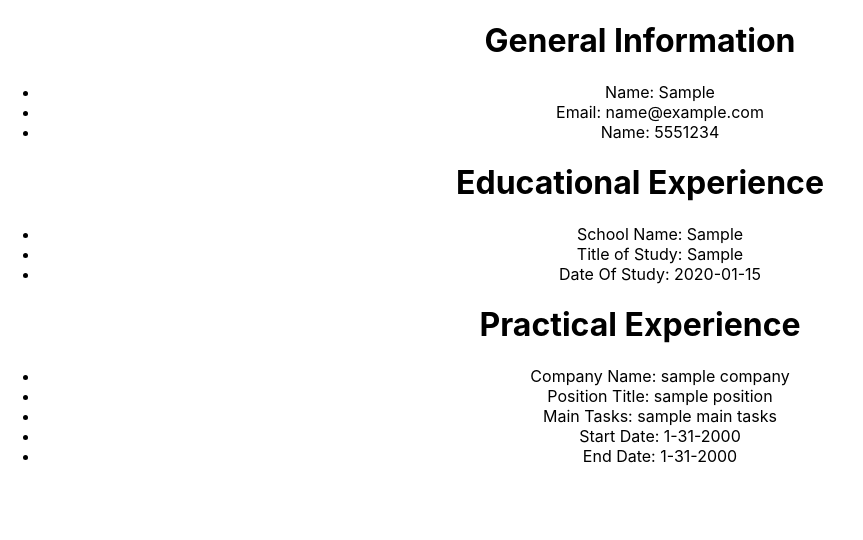
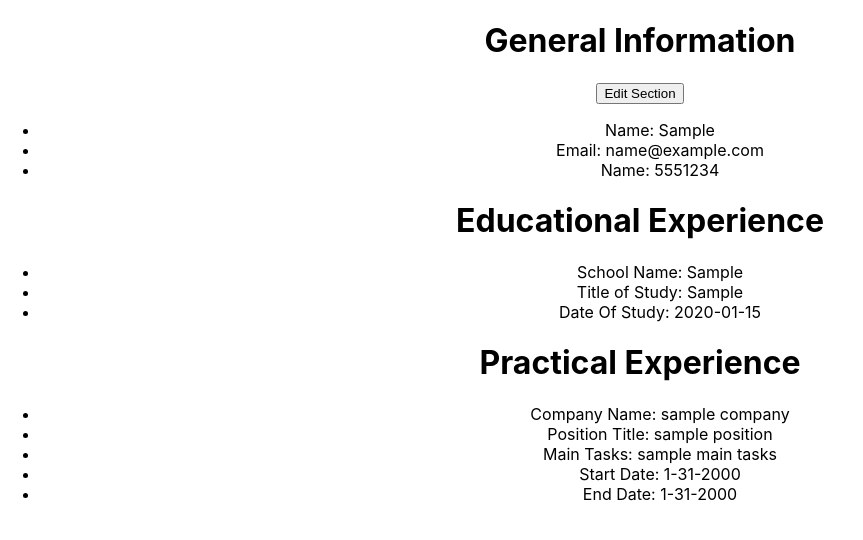
Before and after one commit to jackalot/o-cv-project, a React (Create React App) app: page / in a window 1280 px wide. Both pictures are taken after typing "Sample", "name@example.com", "5551234", "Sample", "Sample", "2020-01-15" into the empty fields and a click on the input 639 px from the left and 480 px from the top of the page. Shown: the top 540 px of the page, without its empty margins (0-863 px from the left). Built offline with nearby package versions, Linux system fonts and the light colour scheme; the HTML template or start-up script is replaced by a standard one.

Commit message:
created a button that has text 'Edit Section'

```diff
--- a/src/components/Printview.js
+++ b/src/components/Printview.js
@@ -1,8 +1,10 @@
 import React from 'react';
 class GeneralInformation extends React.Component {
+
     render() {
        return <div>
            <h1>General Information</h1>
+           <button>Edit Section</button>
            <ul>
                <li>Name: {this.props.generalInformation.name}</li>
                <li>Email: {this.props.generalInformation.email}</li>
```
